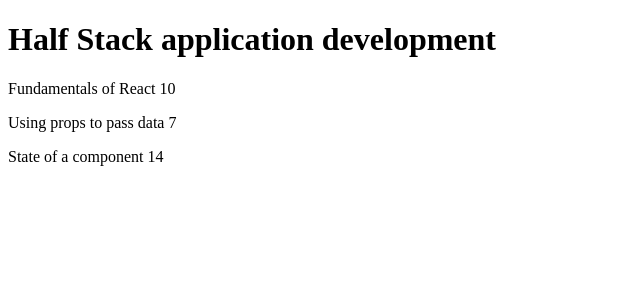
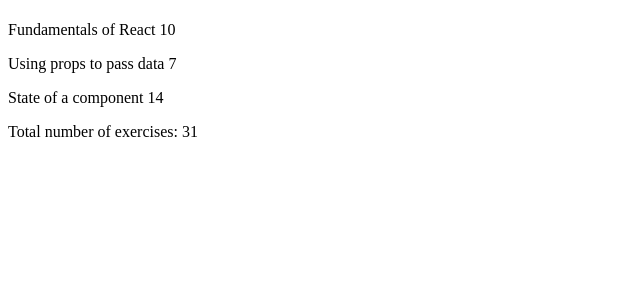
Before and after one commit to apo6677/fullstack_opencourse, a React (Vite) app in the folder part1/courseinfo/: page / in a window 1280 px wide. Shown: the top 300 px of the page, without its empty margins (0-640 px from the left). Built offline with nearby package versions, Linux system fonts and the light colour scheme.

Commit message:
2.2: Course information step 7

```diff
--- a/part1/courseinfo/src/App.jsx
+++ b/part1/courseinfo/src/App.jsx
@@ -20,11 +20,17 @@
   )
 }
 
+const Total = ({ parts }) => {
+  const totalExercises = parts.reduce((sum, part) => sum + part.exercises, 0)
+  return <p>Total number of exercises: {totalExercises}</p>
+}
+
 const Course = ({ course }) => {
   return (
     <div>
-      <Header course_name={course.name} />
+      <Header course={course.name} />
       <Content parts={course.parts} />
+      <Total parts={course.parts} />
     </div>
   )
 }
```
